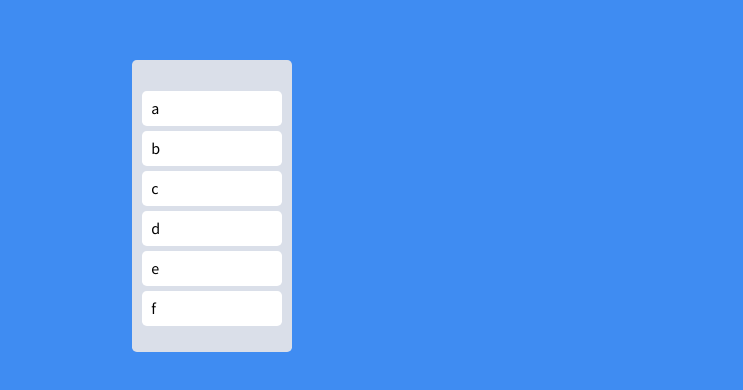
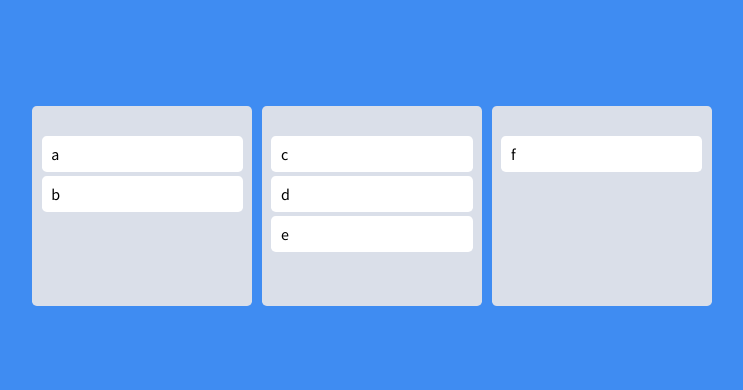
Before and after one commit to junseokoh-hub/react-trello-clone-practice, a React (Create React App) app: page / in a window 1280 px wide. Shown: the part 194-584 px from the top of the page, without its empty margins (268-1011 px from the left). Built offline with nearby package versions, Linux system fonts and the light colour scheme.

Commit message:
create multiple boards

```diff
--- a/src/App.tsx
+++ b/src/App.tsx
@@ -3,11 +3,11 @@
 import styled from "styled-components";
 import { useRecoilState } from "recoil";
 import { toDoState } from "./atoms";
-import DraggableCard from "./Components/DraggableCard";
+import Board from "./Components/Board";
 
 const Wrapper = styled.div`
   display: flex;
-  max-width: 30em;
+  max-width: 42.5em;
   width: 100%;
   margin: 0 auto;
   justify-content: center;
@@ -18,29 +18,22 @@
 const Boards = styled.div`
   display: grid;
   grid-template-columns: repeat(3, 1fr);
+  gap: 0.6em;
   width: 100%;
-`;
-
-const Board = styled.div`
-  background-color: ${(props) => props.theme.boardColor};
-  padding: 1.3em 0.6em;
-  padding-top: 1.9em;
-  border-radius: 0.3em;
-  min-height: 12.5em;
 `;
 
 function App() {
   const [toDos, setToDos] = useRecoilState(toDoState);
   const onDragEnd = ({ draggableId, destination, source }: DropResult) => {
     if (!destination) return;
-    setToDos((oldToDos) => {
+    /*setToDos((oldToDos) => {
       const copyToDos = [...oldToDos];
       // 1) Delete item on source.index
       copyToDos.splice(source.index, 1);
       // 2) Put back the item on the destination.index
       copyToDos.splice(destination?.index, 0, draggableId);
       return copyToDos;
-    });
+    });*/
   };
   return (
     <>
@@ -48,16 +41,9 @@
       <DragDropContext onDragEnd={onDragEnd}>
         <Wrapper>
           <Boards>
-            <Droppable droppableId="one">
-              {(magic) => (
-                <Board ref={magic.innerRef} {...magic.droppableProps}>
-                  {toDos.map((toDo, index) => (
-                    <DraggableCard key={index} toDo={toDo} index={index} />
-                  ))}
-                  {magic.placeholder}
-                </Board>
-              )}
-            </Droppable>
+            {Object.keys(toDos).map((boardId) => (
+              <Board key={boardId} boardId={boardId} toDos={toDos[boardId]} />
+            ))}
           </Boards>
         </Wrapper>
       </DragDropContext>
--- /dev/null
+++ b/src/Components/Board.tsx
@@ -0,0 +1,33 @@
+import { Droppable } from "react-beautiful-dnd";
+import DraggableCard from "./DraggableCard";
+import styled from "styled-components";
+
+interface IBoardProps {
+  toDos: string[];
+  boardId: string;
+}
+
+const Wrapper = styled.div`
+  background-color: ${(props) => props.theme.boardColor};
+  padding: 1.3em 0.6em;
+  padding-top: 1.9em;
+  border-radius: 0.3em;
+  min-height: 12.5em;
+`;
+
+function Board({ toDos, boardId }: IBoardProps) {
+  return (
+    <Droppable droppableId={boardId}>
+      {(magic) => (
+        <Wrapper ref={magic.innerRef} {...magic.droppableProps}>
+          {toDos.map((toDo, index) => (
+            <DraggableCard key={index} toDo={toDo} index={index} />
+          ))}
+          {magic.placeholder}
+        </Wrapper>
+      )}
+    </Droppable>
+  );
+}
+
+export default Board;
--- a/src/atoms.tsx
+++ b/src/atoms.tsx
@@ -1,6 +1,14 @@
 import { atom, selector } from "recoil";
 
-export const toDoState = atom({
+interface IToDoState {
+  [key: string]: string[];
+}
+
+export const toDoState = atom<IToDoState>({
   key: "toDo",
-  default: ["a", "b", "c", "d", "e", "f"],
+  default: {
+    to_do: ["a", "b"],
+    doing: ["c", "d", "e"],
+    done: ["f"],
+  },
 });
```
